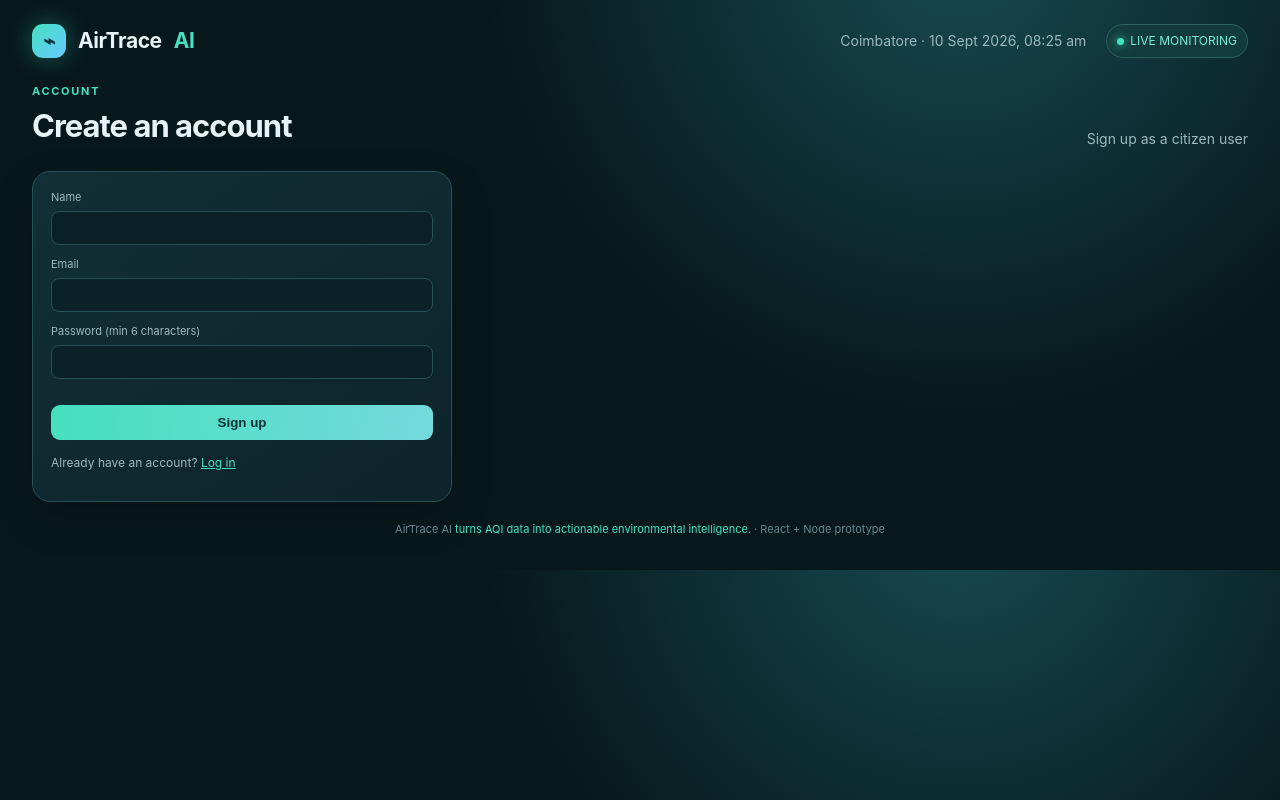
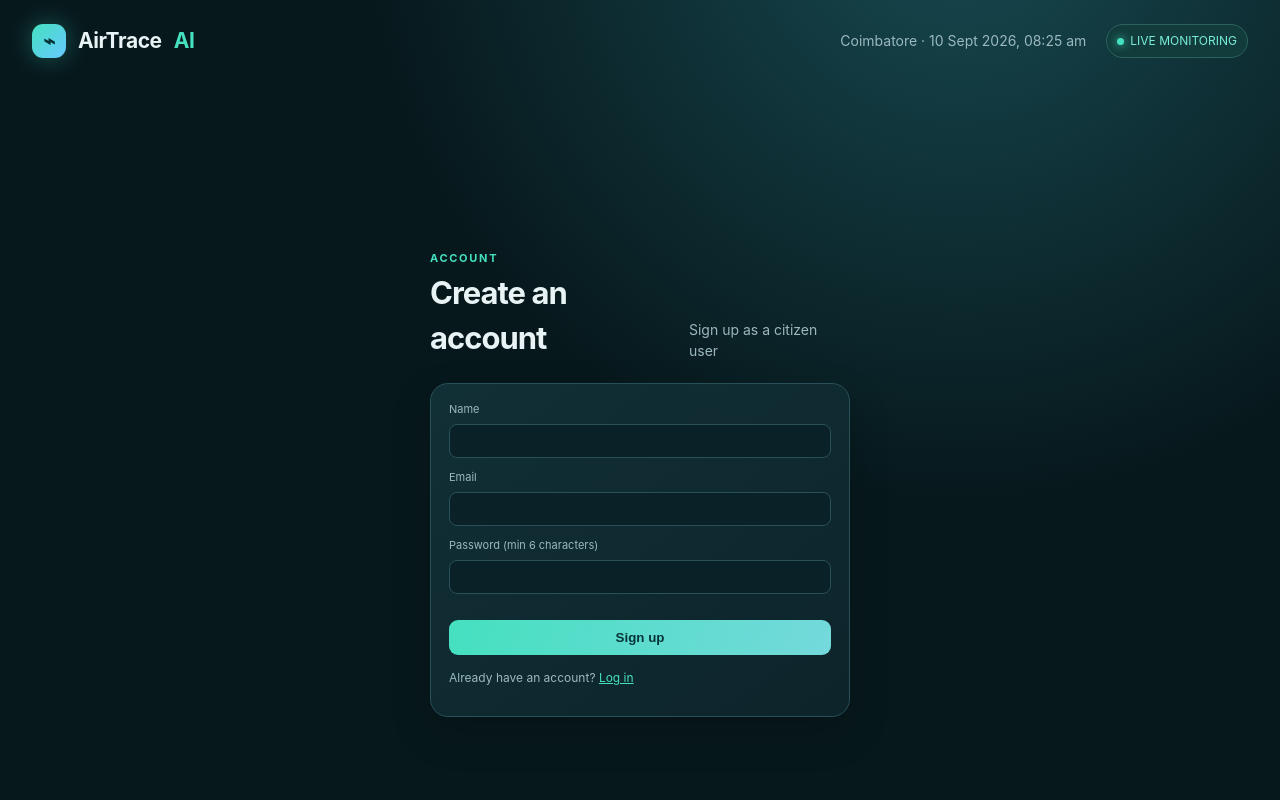
Before and after one commit to gowsika911/Air-Trace-AI, a React (Vite) app in the folder frontend/: page /signup in a window 1280 px wide. Shown: the top 800 px of the page. Built offline with nearby package versions, Linux system fonts and the light colour scheme; no server answers.

Commit message:
update for login and sign page

```diff
--- a/frontend/src/index.css
+++ b/frontend/src/index.css
@@ -194,3 +194,54 @@ body {
   .inputs { grid-template-columns: 1fr; }
   .source h2 { font-size: 21px; }
 }
+.login-page {
+  min-height: 100vh;
+  display: flex;
+  justify-content: center;
+  align-items: center;
+  padding: 24px;
+  box-sizing: border-box;
+}
+
+.login-container {
+  width: 100%;
+  max-width: 420px;
+  margin: 0 auto;
+}
+
+.login-card {
+  width: 100%;
+  box-sizing: border-box;
+}
+
+.login-card .input {
+  margin-bottom: 12px;
+}
+
+.login-card label {
+  display: block;
+  margin-bottom: 6px;
+}
+
+.login-card input {
+  width: 100%;
+  box-sizing: border-box;
+}
+
+.login-card .predict {
+  width: 100%;
+}
+
+.login-error {
+  color: var(--red);
+  font-size: 12px;
+  margin-bottom: 10px;
+}
+
+.signup-text {
+  margin-top: 14px;
+}
+
+.signup-link {
+  color: var(--teal);
+}
--- a/frontend/src/pages/LoginPage.jsx
+++ b/frontend/src/pages/LoginPage.jsx
@@ -6,6 +6,7 @@ import Headline from '../components/Headline.jsx';
 export default function LoginPage() {
   const { login } = useAuth();
   const navigate = useNavigate();
+
   const [email, setEmail] = useState('');
   const [password, setPassword] = useState('');
   const [error, setError] = useState(null);
@@ -15,6 +16,7 @@ export default function LoginPage() {
     e.preventDefault();
     setError(null);
     setSubmitting(true);
+
     try {
       await login(email, password);
       navigate('/');
@@ -26,31 +28,57 @@ export default function LoginPage() {
   };
 
   return (
-    <>
-      <Headline eyebrow="Account" title="Log in" subtitle="Access your AirTrace AI dashboard" />
-      <div className="card panel" style={{ maxWidth: 420 }}>
+    <div className="login-page">
+      <div className="login-container">
+        <Headline
+          eyebrow="Account"
+          title="Log in"
+          subtitle="Access your AirTrace AI dashboard"
+        />
+
+        <div className="card panel login-card">
           <form onSubmit={handleSubmit}>
-          <div className="input" style={{ marginBottom: 12 }}>
+            <div className="input">
               <label>Email</label>
-            <input type="email" value={email} onChange={(e) => setEmail(e.target.value)} required />
+              <input
+                type="email"
+                value={email}
+                onChange={(e) => setEmail(e.target.value)}
+                required
+              />
             </div>
-          <div className="input" style={{ marginBottom: 12 }}>
+
+            <div className="input">
               <label>Password</label>
-            <input type="password" value={password} onChange={(e) => setPassword(e.target.value)} required />
+              <input
+                type="password"
+                value={password}
+                onChange={(e) => setPassword(e.target.value)}
+                required
+              />
             </div>
-          {error && <p style={{ color: 'var(--red)', fontSize: 12, marginBottom: 10 }}>{error}</p>}
-          <button className="predict" type="submit" disabled={submitting}>
+
+            {error && (
+              <p className="login-error">{error}</p>
+            )}
+
+            <button
+              className="predict"
+              type="submit"
+              disabled={submitting}
+            >
               {submitting ? 'Logging in…' : 'Log in'}
             </button>
           </form>
-        <p className="sub" style={{ marginTop: 14 }}>
-          No account? <Link to="/signup" style={{ color: 'var(--teal)' }}>Sign up</Link>
-        </p>
-        <p className="sub" style={{ marginTop: 10, fontSize: 11 }}>
+
+          <p className="sub signup-text">
+            No account?{' '}
+            <Link to="/signup" className="signup-link">
+              Sign up
+            </Link>
           </p>
         </div>
-    </>
-
+      </div>
+    </div>
   );
-
 }
--- a/frontend/src/pages/SignupPage.jsx
+++ b/frontend/src/pages/SignupPage.jsx
@@ -1,3 +1,4 @@
+
 import { useState } from 'react';
 import { useNavigate, Link } from 'react-router-dom';
 import { useAuth } from '../context/AuthContext.jsx';
@@ -6,6 +7,7 @@ import Headline from '../components/Headline.jsx';
 export default function SignupPage() {
   const { signup } = useAuth();
   const navigate = useNavigate();
+
   const [name, setName] = useState('');
   const [email, setEmail] = useState('');
   const [password, setPassword] = useState('');
@@ -16,6 +18,7 @@ export default function SignupPage() {
     e.preventDefault();
     setError(null);
     setSubmitting(true);
+
     try {
       await signup(name, email, password);
       navigate('/');
@@ -27,19 +30,37 @@ export default function SignupPage() {
   };
 
   return (
-    <>
-      <Headline eyebrow="Account" title="Create an account" subtitle="Sign up as a citizen user" />
-      <div className="card panel" style={{ maxWidth: 420 }}>
+    <div className="login-page">
+      <div className="login-container">
+        <Headline
+          eyebrow="Account"
+          title="Create an account"
+          subtitle="Sign up as a citizen user"
+        />
+
+        <div className="card panel login-card">
           <form onSubmit={handleSubmit}>
-          <div className="input" style={{ marginBottom: 12 }}>
+            <div className="input">
               <label>Name</label>
-            <input type="text" value={name} onChange={(e) => setName(e.target.value)} required />
+              <input
+                type="text"
+                value={name}
+                onChange={(e) => setName(e.target.value)}
+                required
+              />
             </div>
-          <div className="input" style={{ marginBottom: 12 }}>
+
+            <div className="input">
               <label>Email</label>
-            <input type="email" value={email} onChange={(e) => setEmail(e.target.value)} required />
+              <input
+                type="email"
+                value={email}
+                onChange={(e) => setEmail(e.target.value)}
+                required
+              />
             </div>
-          <div className="input" style={{ marginBottom: 12 }}>
+
+            <div className="input">
               <label>Password (min 6 characters)</label>
               <input
                 type="password"
@@ -49,15 +70,28 @@ export default function SignupPage() {
                 required
               />
             </div>
-          {error && <p style={{ color: 'var(--red)', fontSize: 12, marginBottom: 10 }}>{error}</p>}
-          <button className="predict" type="submit" disabled={submitting}>
+
+            {error && (
+              <p className="login-error">{error}</p>
+            )}
+
+            <button
+              className="predict"
+              type="submit"
+              disabled={submitting}
+            >
               {submitting ? 'Creating account…' : 'Sign up'}
             </button>
           </form>
-        <p className="sub" style={{ marginTop: 14 }}>
-          Already have an account? <Link to="/login" style={{ color: 'var(--teal)' }}>Log in</Link>
+
+          <p className="sub signup-text">
+            Already have an account?{' '}
+            <Link to="/login" className="signup-link">
+              Log in
+            </Link>
           </p>
         </div>
-    </>
+      </div>
+    </div>
   );
 }
```
Lines whose indentation alone changed are shown as unchanged.
